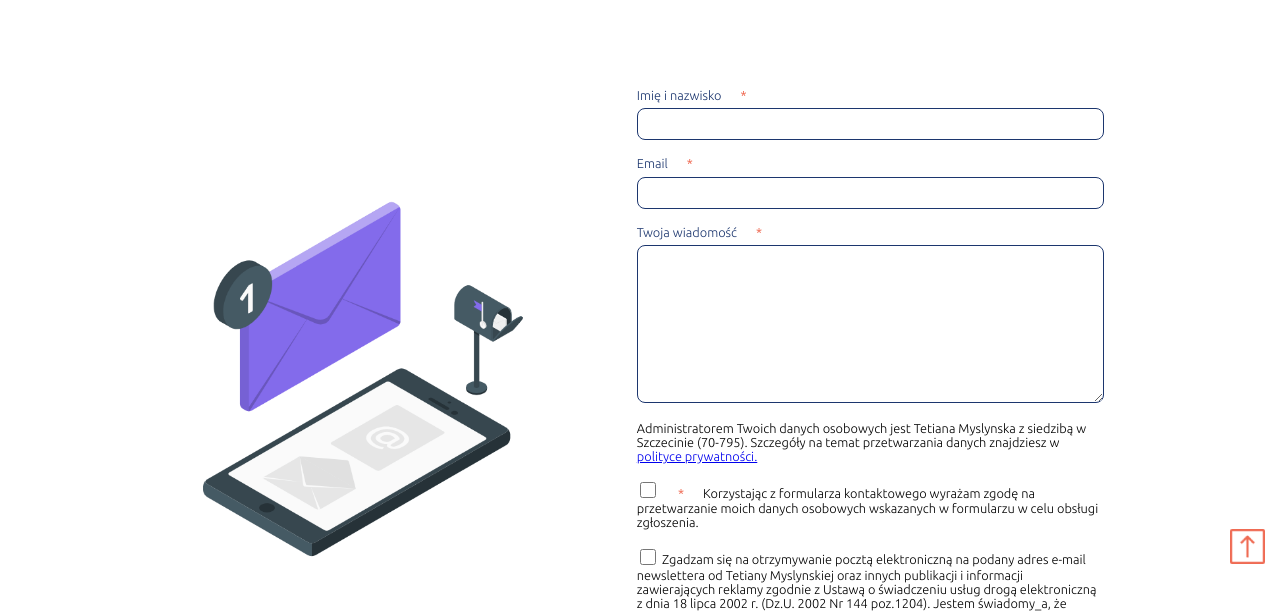
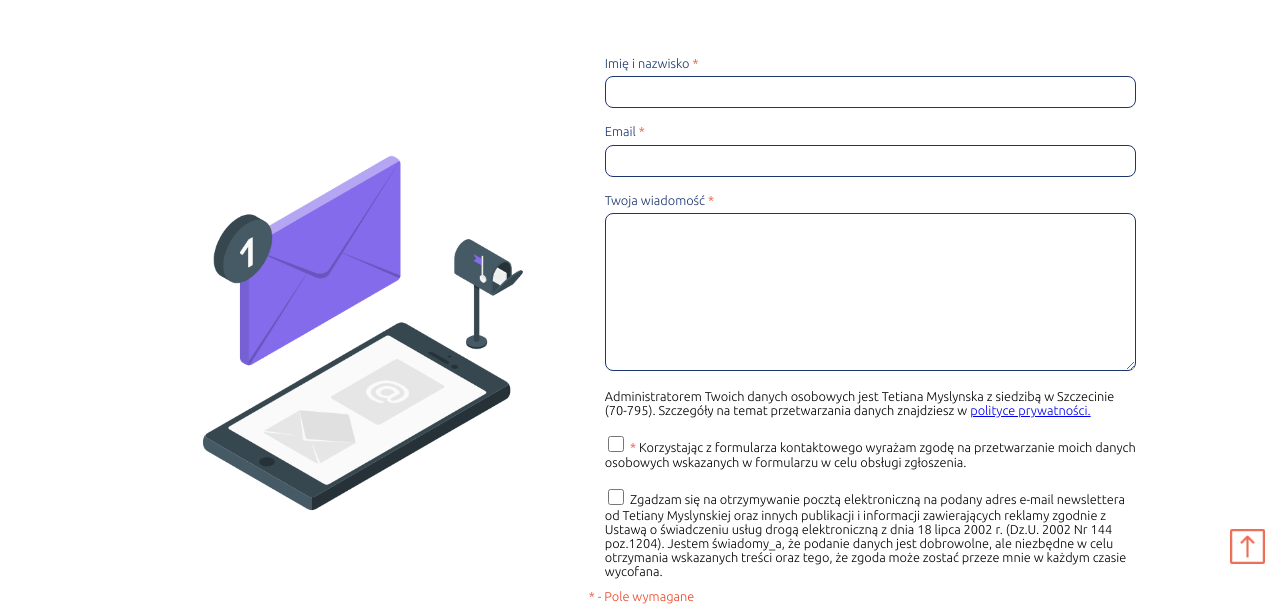
Before and after one commit to TetianaMyslynska/portfolio, a plain HTML site: page kontakt.html in a window 1280 px wide. Shown: the part 183-794 px from the top of the page. Drawn offline with Linux system fonts and the light colour scheme; a script that the page names is missing.

Commit message:
wprowadzenie danych do formy

```diff
--- a/style.css
+++ b/style.css
@@ -521,12 +521,16 @@ form .consent-field input{
     display: inline;
 }
 
-.contact-form span{
+form p{
     font-size: 0.8rem;
-    margin: 1rem 1rem 0 1rem;
+    margin: 0rem 0rem 0 1rem;
     color: var(--textOrange);
 }
 
+form span{
+    font-size: 0.8rem;
+    color: var(--textOrange);
+}
 
 /*Footer*/
 
@@ -633,8 +637,8 @@ font-size: 1.1rem;
 
 @media screen and (min-width: 900px){
 
-    .contact-form {
-        width: 65%;
+    form {
+        width: 75%;
     }
 
 }
@@ -761,9 +765,6 @@ font-size: 1.1rem;
         height: 45%;
     }
 
-    .contact-form {
-        padding: 2rem;
-    }
 }
 
 @media screen and (min-width: 1150px){
@@ -895,10 +896,7 @@ font-size: 1.1rem;
         width: 30%;
         height: 75%;
     }
-    .contact-form {
-        width: 65%;
-        margin: 0 auto;
-    }
+
     .technologies-item {
         margin: 1.5rem;
     }
```
Also changed, not shown: index.html (+4 -7 lines).
